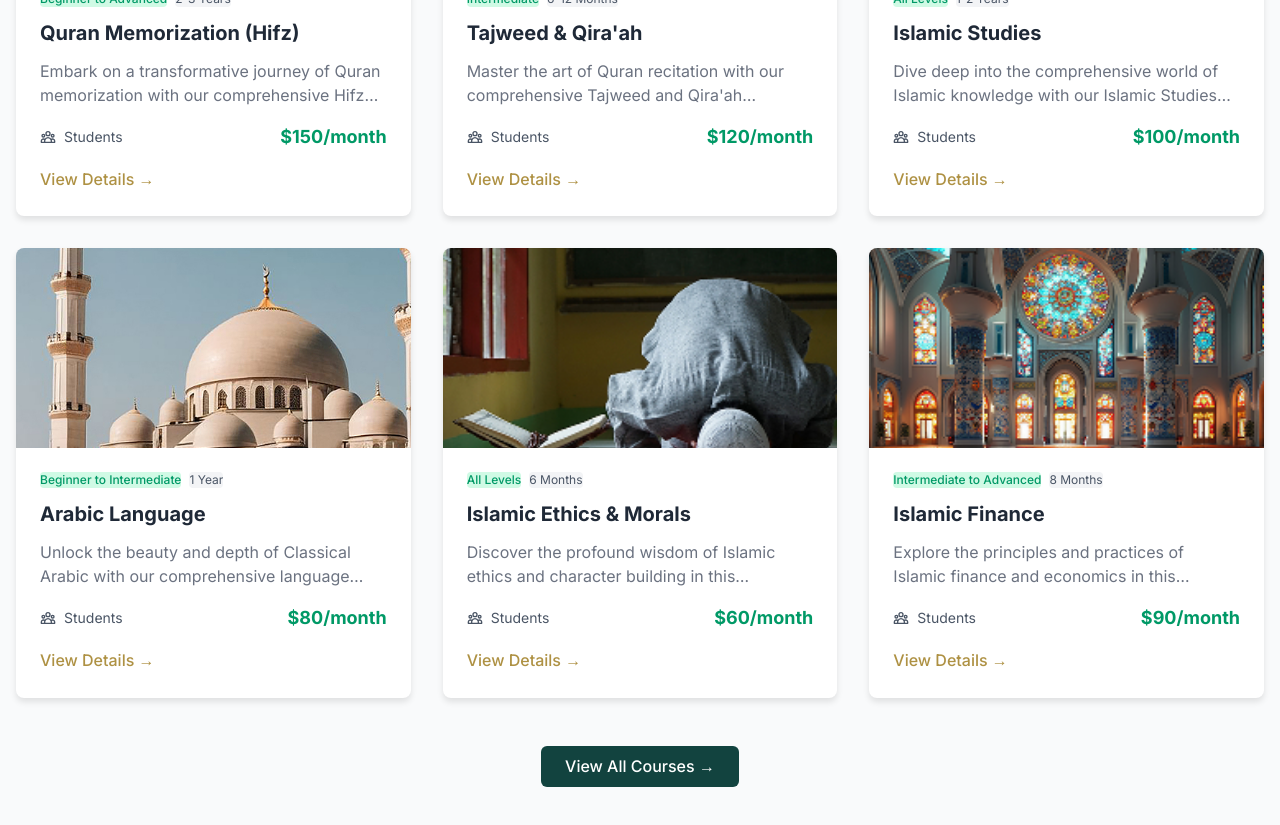
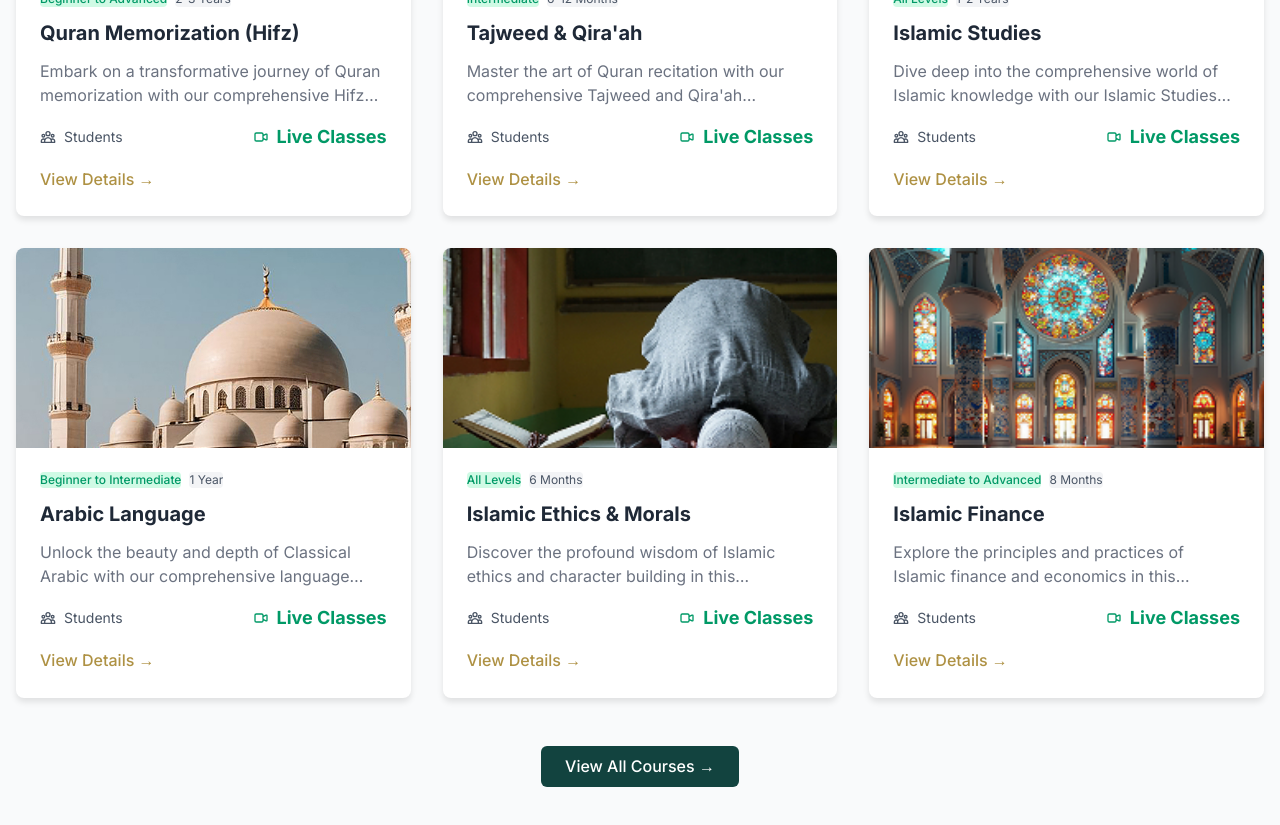
Before and after one commit to AbdlReman/qurvia, a Next.js app: page /courses in a window 1280 px wide. Shown: the part 1460-2285 px from the top of the page. Built offline with nearby package versions, Linux system fonts and the light colour scheme; no server answers.

Commit message:
update socail  link and course pages

```diff
--- a/src/app/components/Footer.tsx
+++ b/src/app/components/Footer.tsx
@@ -83,7 +83,7 @@
                 </Link>
               </li>
               <li>
-                <Link href="https://instagram.com/" target="_blank" rel="noopener noreferrer" aria-label="Instagram">
+                <Link href="https://www.instagram.com/qurvia_academy?igsh=MWhwYW5pZjJnYWJ3Mw%3D%3D&utm_source=qr" target="_blank" rel="noopener noreferrer" aria-label="Instagram">
                   <svg width="18" height="18" viewBox="0 0 24 24" fill="currentColor" aria-hidden="true"><path d="M12 2.2c3.2 0 3.6 0 4.9.1 1.2.1 1.9.2 2.3.4.6.2 1 .4 1.5.8.5.4.8.9 1 1.5.2.4.3 1.1.4 2.3.1 1.3.1 1.7.1 4.9s0 3.6-.1 4.9c-.1 1.2-.2 1.9-.4 2.3-.2.6-.5 1.1-1 1.5-.4.4-.9.7-1.5.9-.4.2-1.1.3-2.3.4-1.3.1-1.7.1-4.9.1s-3.6 0-4.9-.1c-1.2-.1-1.9-.2-2.3-.4-.6-.2-1.1-.5-1.5-.9-.4-.4-.7-.9-.9-1.5-.2-.4-.3-1.1-.4-2.3C2.2 15.6 2.2 15.2 2.2 12s0-3.6.1-4.9c.1-1.2.2-1.9.4-2.3.2-.6.5-1.1.9-1.5.4-.4.9-.7 1.5-.9.4-.2 1.1-.3 2.3-.4C8.4 2.2 8.8 2.2 12 2.2Zm0 1.8c-3.2 0-3.6 0-4.8.1-1.1.1-1.7.2-2 .3-.5.2-.8.3-1 .6-.3.3-.5.6-.6 1-.1.3-.2.9-.3 2-.1 1.2-.1 1.6-.1 4.8s0 3.6.1 4.8c.1 1.1.2 1.7.3 2 .1.4.3.7.6 1 .3.3.6.5 1 .6.3.1.9.2 2 .3 1.2.1 1.6.1 4.8.1s3.6 0 4.8-.1c1.1-.1 1.7-.2 2-.3.4-.1.7-.3 1-.6.3-.3.5-.6.6-1 .1-.3.2-.9.3-2 .1-1.2.1-1.6.1-4.8s0-3.6-.1-4.8c-.1-1.1-.2-1.7-.3-2-.1-.4-.3-.7-.6-1-.3-.3-.6-.5-1-.6-.3-.1-.9-.2-2-.3-1.2-.1-1.6-.1-4.8-.1Zm0 3.3A6.7 6.7 0 1 1 12 20a6.7 6.7 0 0 1 0-12.7Zm0 11A4.3 4.3 0 1 0 12 7.3a4.3 4.3 0 0 0 0 8.6Zm6.9-11.9a1.6 1.6 0 1 1-3.2 0 1.6 1.6 0 0 1 3.2 0Z"/></svg>
                 </Link>
               </li>
--- a/src/app/contact/page.tsx
+++ b/src/app/contact/page.tsx
@@ -182,7 +182,7 @@
                     <Link href="https://linkedin.com/" target="_blank" rel="noopener noreferrer" aria-label="LinkedIn" className="w-12 h-12 bg-emerald-600 text-white rounded-full flex items-center justify-center hover:bg-emerald-700 transition-colors">
                       <svg width="20" height="20" viewBox="0 0 24 24" fill="currentColor" aria-hidden="true"><path d="M4.98 3.5C4.98 4.88 3.86 6 2.5 6S0 4.88 0 3.5 1.12 1 2.5 1s2.48 1.12 2.48 2.5ZM.5 8.5h4V23h-4V8.5Zm7.5 0h3.8v2h.06c.52-1 1.8-2.06 3.7-2.06 3.96 0 4.7 2.6 4.7 6V23h-4v-6.5c0-1.54-.03-3.52-2.15-3.52-2.16 0-2.5 1.67-2.5 3.4V23h-4V8.5Z"/></svg>
                     </Link>
-                    <Link href="https://instagram.com/" target="_blank" rel="noopener noreferrer" aria-label="Instagram" className="w-12 h-12 bg-emerald-600 text-white rounded-full flex items-center justify-center hover:bg-emerald-700 transition-colors">
+                    <Link href="https://www.instagram.com/qurvia_academy?igsh=MWhwYW5pZjJnYWJ3Mw%3D%3D&utm_source=qr" target="_blank" rel="noopener noreferrer" aria-label="Instagram" className="w-12 h-12 bg-emerald-600 text-white rounded-full flex items-center justify-center hover:bg-emerald-700 transition-colors">
                       <svg width="20" height="20" viewBox="0 0 24 24" fill="currentColor" aria-hidden="true"><path d="M12 2.2c3.2 0 3.6 0 4.9.1 1.2.1 1.9.2 2.3.4.6.2 1 .4 1.5.8.5.4.8.9 1 1.5.2.4.3 1.1.4 2.3.1 1.3.1 1.7.1 4.9s0 3.6-.1 4.9c-.1 1.2-.2 1.9-.4 2.3-.2.6-.5 1.1-1 1.5-.4.4-.9.7-1.5.9-.4.2-1.1.3-2.3.4-1.3.1-1.7.1-4.9.1s-3.6 0-4.9-.1c-1.2-.1-1.9-.2-2.3-.4-.6-.2-1.1-.5-1.5-.9-.4-.4-.7-.9-.9-1.5-.2-.4-.3-1.1-.4-2.3C2.2 15.6 2.2 15.2 2.2 12s0-3.6.1-4.9c.1-1.2.2-1.9.4-2.3.2-.6.5-1.1.9-1.5.4-.4.9-.7 1.5-.9.4-.2 1.1-.3 2.3-.4C8.4 2.2 8.8 2.2 12 2.2Zm0 1.8c-3.2 0-3.6 0-4.8.1-1.1.1-1.7.2-2 .3-.5.2-.8.3-1 .6-.3.3-.5.6-.6 1-.1.3-.2.9-.3 2-.1 1.2-.1 1.6-.1 4.8s0 3.6.1 4.8c.1 1.1.2 1.7.3 2 .1.4.3.7.6 1 .3.3.6.5 1 .6.3.1.9.2 2 .3 1.2.1 1.6.1 4.8.1s3.6 0 4.8-.1c1.1-.1 1.7-.2 2-.3.4-.1.7-.3 1-.6.3-.3.5-.6.6-1 .1-.3.2-.9.3-2 .1-1.2.1-1.6.1-4.8s0-3.6-.1-4.8c-.1-1.1-.2-1.7-.3-2-.1-.4-.3-.7-.6-1-.3-.3-.6-.5-1-.6-.3-.1-.9-.2-2-.3-1.2-.1-1.6-.1-4.8-.1Zm0 3.3A6.7 6.7 0 1 1 12 20a6.7 6.7 0 0 1 0-12.7Zm0 11A4.3 4.3 0 1 0 12 7.3a4.3 4.3 0 0 0 0 8.6Zm6.9-11.9a1.6 1.6 0 1 1-3.2 0 1.6 1.6 0 0 1 3.2 0Z"/></svg>
                     </Link>
                   </div>
--- a/src/app/courses/[id]/page.tsx
+++ b/src/app/courses/[id]/page.tsx
@@ -157,8 +157,13 @@
                  <div className="sticky top-8">
                    <div className="bg-white border border-gray-200 rounded-xl sm:rounded-2xl p-4 sm:p-6 shadow-lg">
                      <div className="text-center mb-4 sm:mb-6">
-                       <div className="text-2xl sm:text-3xl font-bold text-emerald-600 mb-2">{course.price}</div>
-                       <div className="text-xs sm:text-sm text-gray-500 line-through">{course.originalPrice}</div>
+                       <div className="flex items-center justify-center gap-2 mb-2">
+                         <svg className="w-6 h-6 text-emerald-600" fill="none" stroke="currentColor" viewBox="0 0 24 24">
+                           <path strokeLinecap="round" strokeLinejoin="round" strokeWidth={2} d="M15 10l4.553-2.276A1 1 0 0121 8.618v6.764a1 1 0 01-1.447.894L15 14M5 18h8a2 2 0 002-2V8a2 2 0 00-2-2H5a2 2 0 00-2 2v8a2 2 0 002 2z" />
+                         </svg>
+                         <span className="text-2xl sm:text-3xl font-bold text-emerald-600">Live Classes</span>
+                       </div>
+                       <div className="text-sm text-gray-600">Interactive online sessions</div>
                      </div>
 
                      <EnrollButton courseId={course.id} />
--- a/src/app/courses/page.tsx
+++ b/src/app/courses/page.tsx
@@ -143,7 +143,12 @@
                         </svg>
                         <span className="text-sm">Students</span>
                       </div>
-                      <span className="font-bold text-emerald-600 text-base sm:text-lg">{course.price}</span>
+                      <div className="flex items-center gap-2 text-emerald-600">
+                        <svg className="w-4 h-4" fill="none" stroke="currentColor" viewBox="0 0 24 24">
+                          <path strokeLinecap="round" strokeLinejoin="round" strokeWidth={2} d="M15 10l4.553-2.276A1 1 0 0121 8.618v6.764a1 1 0 01-1.447.894L15 14M5 18h8a2 2 0 002-2V8a2 2 0 00-2-2H5a2 2 0 00-2 2v8a2 2 0 002 2z" />
+                        </svg>
+                        <span className="font-bold text-base sm:text-lg">Live Classes</span>
+                      </div>
                     </div>
 
                     <Link href={`/courses/${course.id}`} className="card-link text-sm sm:text-base">View Details →</Link>
--- a/src/app/data/courses.json
+++ b/src/app/data/courses.json
@@ -8,8 +8,7 @@
       "image": "/images/resources/service_2_1.jpg",
       "duration": "2-3 Years",
       "level": "Beginner to Advanced",
-      "price": "$150/month",
-      "originalPrice": "$200/month",
+      "liveClasses": "Yes",
       "students": 245,
       "lessons": 1080,
       "hours": 2160,
@@ -50,8 +49,7 @@
       "image": "/images/resources/service_2_2.jpg",
       "duration": "6-12 Months",
       "level": "Intermediate",
-      "price": "$120/month",
-      "originalPrice": "$160/month",
+      "liveClasses": "Yes",
       "students": 189,
       "lessons": 480,
       "hours": 720,
@@ -92,8 +90,7 @@
       "image": "/images/resources/service_2_3.jpg",
       "duration": "1-2 Years",
       "level": "All Levels",
-      "price": "$100/month",
-      "originalPrice": "$140/month",
+      "liveClasses": "Yes",
       "students": 312,
       "lessons": 720,
       "hours": 1080,
@@ -134,8 +131,7 @@
       "image": "/images/resources/feature-img2.jpg",
       "duration": "1 Year",
       "level": "Beginner to Intermediate",
-      "price": "$80/month",
-      "originalPrice": "$110/month",
+      "liveClasses": "Yes",
       "students": 178,
       "lessons": 360,
       "hours": 540,
@@ -176,8 +172,7 @@
       "image": "/images/resources/gallery_1_1.jpg",
       "duration": "6 Months",
       "level": "All Levels",
-      "price": "$60/month",
-      "originalPrice": "$80/month",
+      "liveClasses": "Yes",
       "students": 156,
       "lessons": 180,
       "hours": 270,
@@ -218,8 +213,7 @@
       "image": "/images/resources/gallery_1_2.jpg",
       "duration": "8 Months",
       "level": "Intermediate to Advanced",
-      "price": "$90/month",
-      "originalPrice": "$130/month",
+      "liveClasses": "Yes",
       "students": 134,
       "lessons": 240,
       "hours": 360,
```
